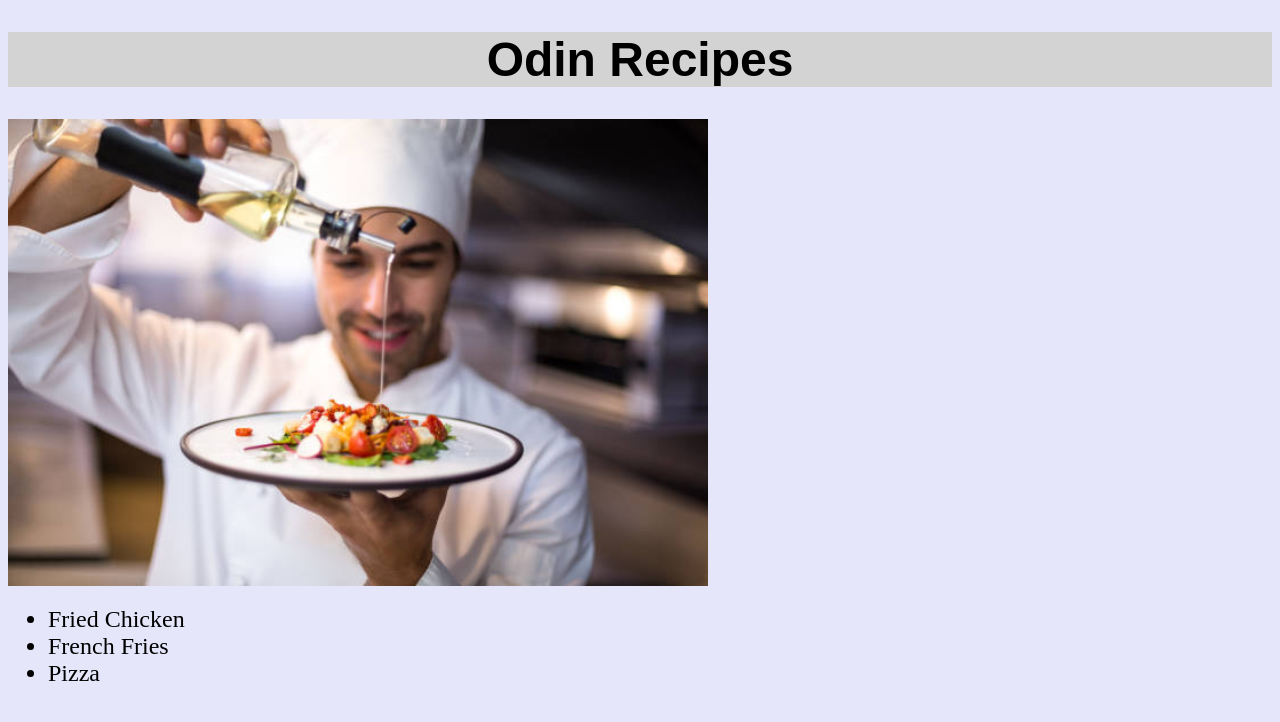
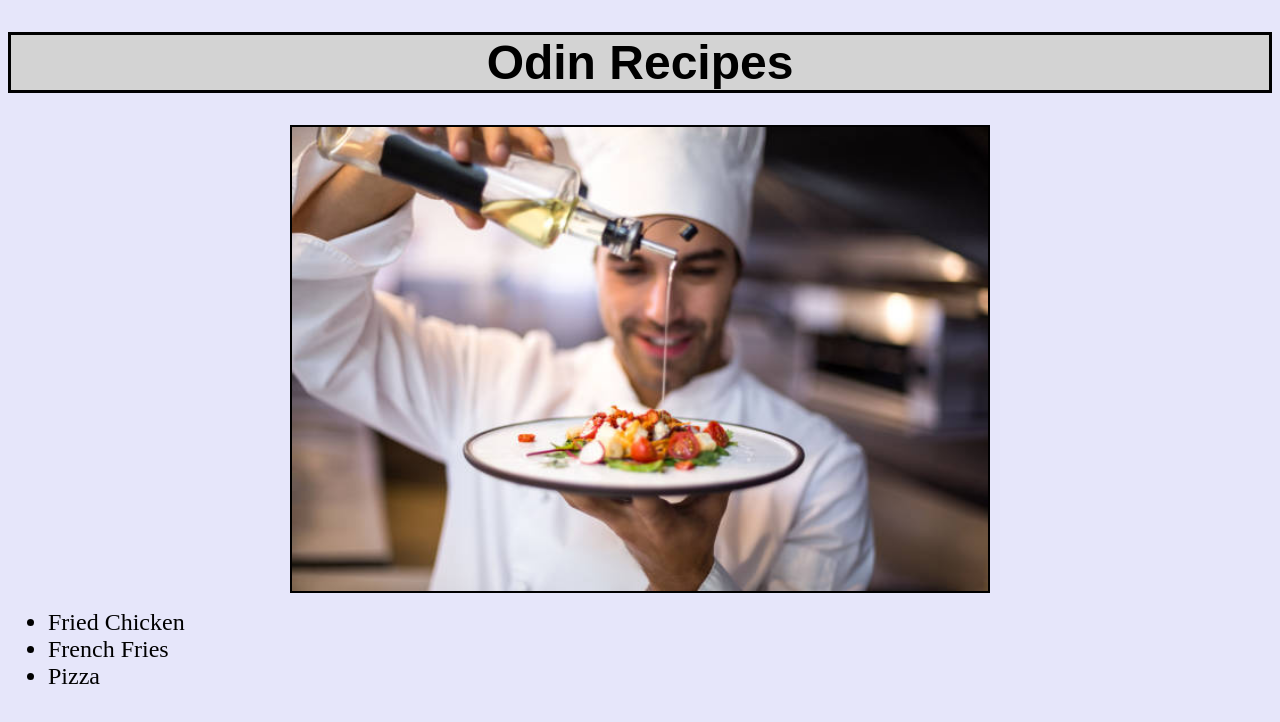
Before and after one commit to MarcosFerrari5/odin-recipes, a plain HTML site: page index.html in a window 1280 px wide. Drawn offline with Linux system fonts and the light colour scheme.

Commit message:
Improved Homepage with CSS styling

```diff
--- a/styles.css
+++ b/styles.css
@@ -1,3 +1,7 @@
+* {
+    box-sizing: border-box;
+}
+
 body {
     background-color:lavender;
 }
@@ -7,11 +11,15 @@ body {
     text-align: center;
     font-family: Arial, Helvetica, sans-serif;
     font-size: 48px;
+    border: solid 3px black;
 }
 
 img {
     height: auto;
     width: 700px;
+    display: block;
+    border: solid 2px black;
+    margin: auto;
 }
 
 li {
```
